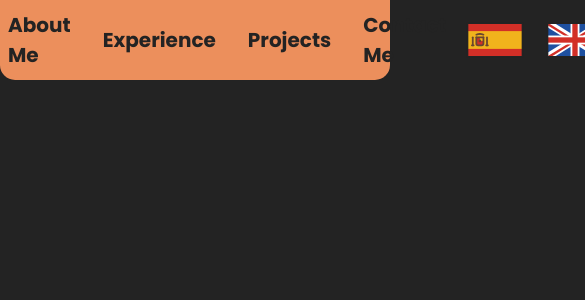
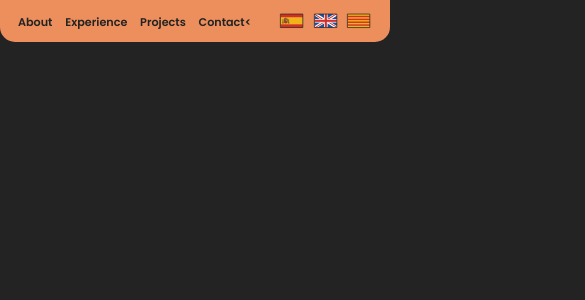
Before and after one commit to oriioll/portfolio, a Vue app: page / in a window 390 px wide. Shown: the top 300 px of the page, 585 px wide, since content can reach past the window. Built offline with nearby package versions, Linux system fonts and the light colour scheme.

Commit message:
feat: make header responsive using media queries

```diff
--- a/src/components/PortfolioHeader.vue
+++ b/src/components/PortfolioHeader.vue
@@ -25,5 +25,11 @@ header {
     border-radius: 0 0 15px 15px;
     padding: .5rem;
 }
-
+/*MEDIA QUERIES - Responsive*/
+/* Smaller devices */
+@media (max-width: 550px) {
+  header {
+    gap: .5rem;
+  }
+}
 </style>
--- a/src/components/header/HeaderLanguages.vue
+++ b/src/components/header/HeaderLanguages.vue
@@ -4,7 +4,7 @@
 <template>
     <aside>
         <!--SPAIN FLAG SVG-->
-        <svg id="emoji" viewBox="0 0 72 72" xmlns="http://www.w3.org/2000/svg">
+        <svg class="emoji" viewBox="0 0 72 72" xmlns="http://www.w3.org/2000/svg">
             <g id="color">
                 <rect x="5" y="17" width="62" height="38" fill="#f1b31c" />
                 <path fill="#d22f27" d="M23,33v7a2.0059,2.0059,0,0,1-2,2H17a2.0059,2.0059,0,0,1-2-2V33" />
@@ -38,7 +38,7 @@
         </svg>
 
         <!--UK FLAG SVG-->
-        <svg id="emoji" viewBox="0 0 72 72" xmlns="http://www.w3.org/2000/svg">
+        <svg class="emoji" viewBox="0 0 72 72" xmlns="http://www.w3.org/2000/svg">
             <g id="color">
                 <rect x="5" y="17" width="62" height="38" fill="#1e50a0" />
                 <g>
@@ -63,7 +63,7 @@
         </svg>
 
         <!--CATALONIA FLAG SVG-->
-        <svg id="emoji" viewBox="0 0 72 72" xmlns="http://www.w3.org/2000/svg">
+        <svg class="emoji" viewBox="0 0 72 72" xmlns="http://www.w3.org/2000/svg">
             <g id="color">
                 <rect x="5" y="17" width="62" height="38" fill="#f1b31c" />
                 <rect x="5" y="22" width="62" height="4" fill="#d22f27" />
@@ -90,14 +90,32 @@ aside {
     gap: 1rem;
 }
 
-#emoji {
+.emoji {
     width: 4rem;
     height: auto;
     cursor: pointer;
     transition: all .3s ease-in-out;
 }
 
-#emoji:hover {
+.emoji:hover {
     transform: scale(1.075);
 }
+
+/*MEDIA QUERIES - Responsive*/
+/* Small devices */
+@media (max-width: 800px) {
+  .emoji {
+    width: 2.5rem;
+  }
+}
+
+/* Smaller devices */
+@media (max-width: 550px) {
+  .emoji {
+    width: 1.6rem;
+  }
+  aside {
+    gap: .5rem;
+}
+}
 </style>
--- a/src/components/header/HeaderNav.vue
+++ b/src/components/header/HeaderNav.vue
@@ -3,10 +3,10 @@
 <template>
     <nav>
         <ul>
-            <li><a href="#me">About Me</a></li>
+            <li><a href="#me">About</a></li>
             <li><a href="#experience">Experience</a></li>
             <li><a href="#projects">Projects</a></li>
-            <li><a id="cta" href="#contact">Contact Me</a></li>
+            <li><a id="cta" href="#contact">Contact<</a></li>
         </ul>
     </nav>
 </template>
@@ -39,4 +39,27 @@ a:hover {
     color: var(--txt-primary);
 }
 
+/*MEDIA QUERIES - Responsive*/
+/* Small devices */
+@media (max-width: 800px) {
+  a {
+    font-size: .8rem;
+  }
+
+  ul {
+    gap: 1rem;
+  }
+}
+/* Smaller devices */
+@media (max-width: 550px) {
+  a {
+    font-size: .7rem;
+    font-weight: 600;
+  }
+
+  ul {
+    gap: .8rem;
+  }
+}
+
 </style>
```
